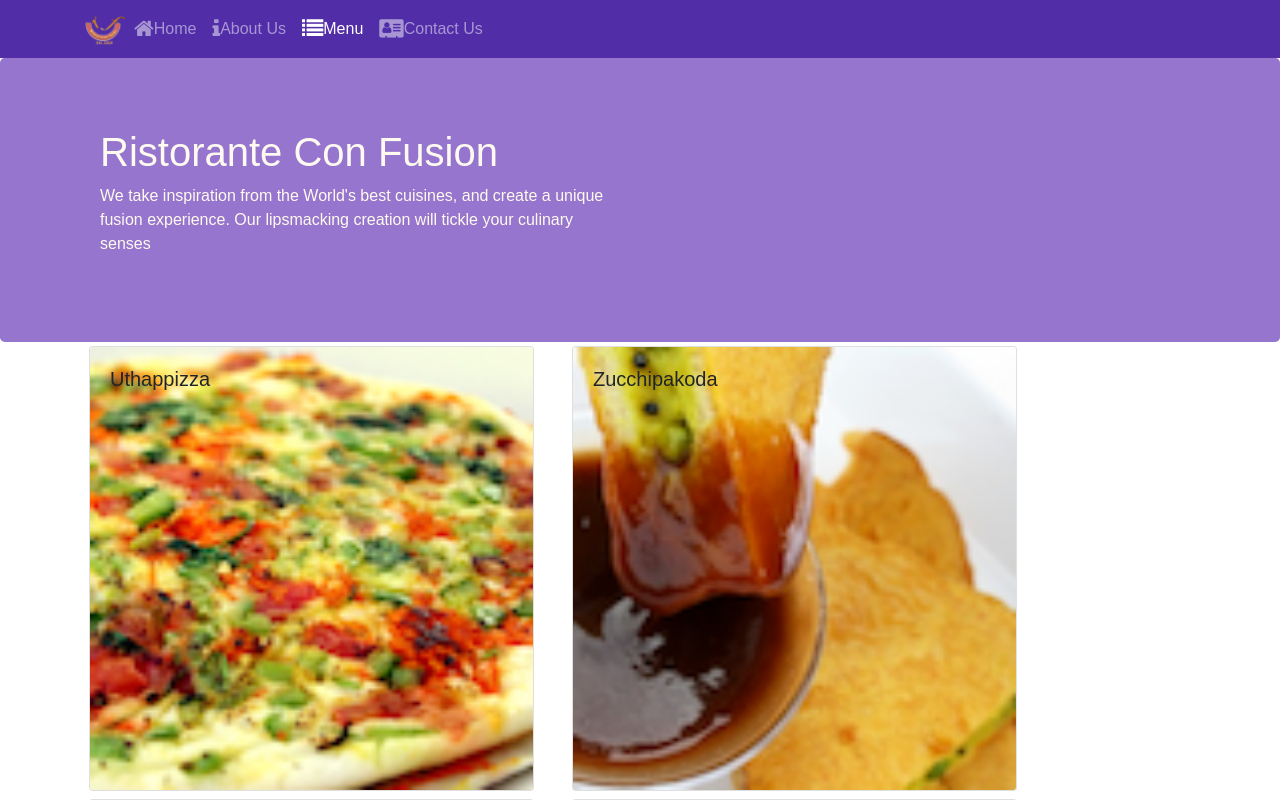
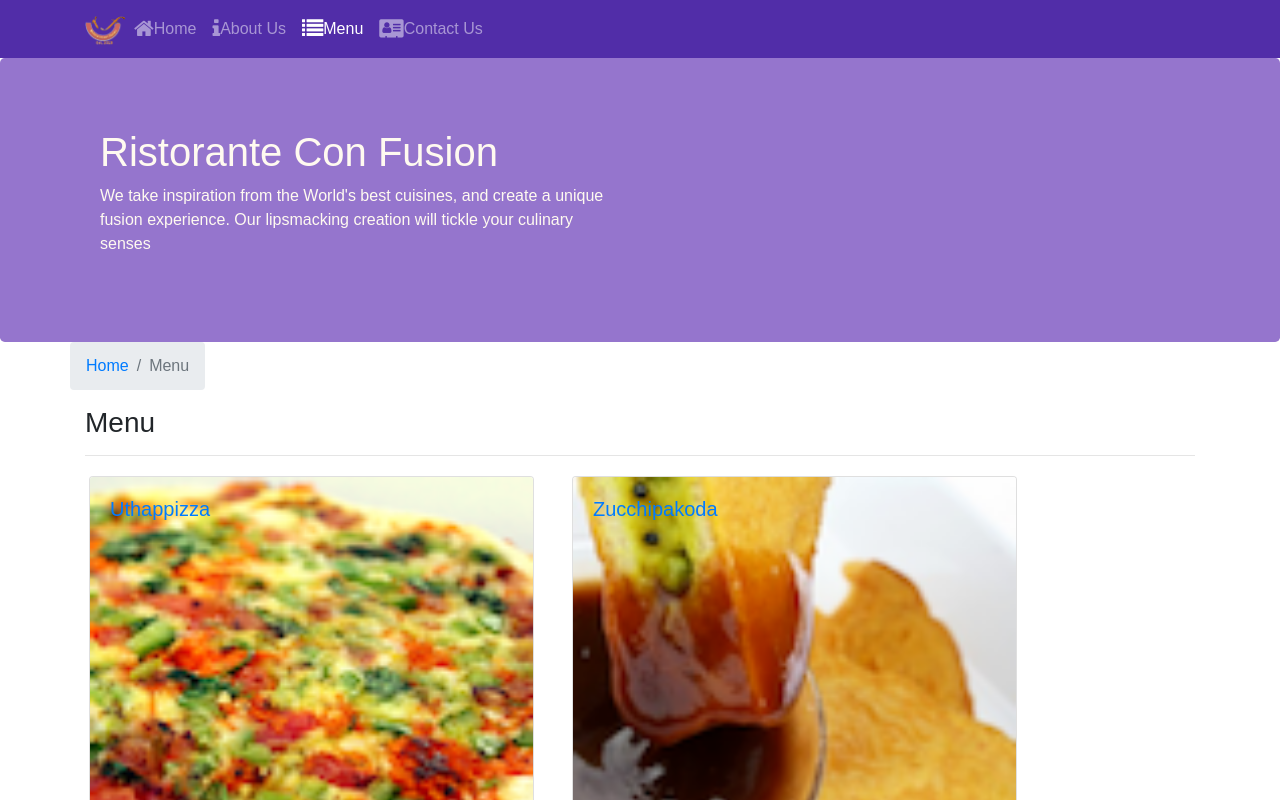
Before and after one commit to avilchezgr/coursera-app, a React (Create React App) app: page /menu in a window 1280 px wide. Shown: the top 800 px of the page. Built offline with nearby package versions, Linux system fonts and the light colour scheme.

Commit message:
single page applications part 2

```diff
--- a/src/components/ContactComponent.js
+++ b/src/components/ContactComponent.js
@@ -1,8 +1,20 @@
 import React from 'react';
-
+import {Breadcrumb, BreadcrumbItem} from 'reactstrap';
+import {Link} from 'react-router-dom';
 const Contact = () =>{
 	return(
         <div className="container">
+			<div className="row">
+				<Breadcrumb>
+					<BreadcrumbItem><Link to='/home'>Home</Link></BreadcrumbItem>
+					<BreadcrumbItem active>Contact Us</BreadcrumbItem>
+				</Breadcrumb>
+				<div className="col-12">
+					<h3>Contact Us</h3>
+					<hr/>
+				</div>
+
+			</div>
             <div className="row row-content">
                 <div className="col-12">
                 <h3>Location Information</h3>
--- a/src/components/DishDetailComponent.js
+++ b/src/components/DishDetailComponent.js
@@ -1,13 +1,25 @@
 import React, {Component} from 'react';
-import { Card, CardImg, CardImgOverlay, CardText, CardBody, CardTitle } from 'reactstrap';
-
+import { Card, CardImg, CardImgOverlay, CardText, CardBody, CardTitle, Breadcrumb, BreadcrumbItem} from 'reactstrap';
+import {Link} from 'react-router-dom';
 const  DishDetailComponent = (props) =>{
 
 	let  dish  = props.selectedDish;
 	if (dish != null ) {
 
 		return (
-	  <React.Fragment>
+
+			<div className="container">
+			<div className="row">
+				<Breadcrumb>
+						<BreadcrumbItem><Link to='/menu'>Menu</Link></BreadcrumbItem>
+						<BreadcrumbItem active>{dish.name}</BreadcrumbItem>
+				</Breadcrumb>
+				<div className="col-12">
+					<h3>{dish.name}</h3>
+					<hr/>
+				</div>
+			</div>
+			<div className="row">
 					  <div className="col-12 col-md-5 m-1">
 							<Card>
 							  <CardImg width="100%" src={dish.image} alt={dish.name}/>
@@ -17,10 +29,14 @@
 							  </CardBody>
 							</Card>
 					  </div>
+
+
 						<DishDetailComments
-			comments = {dish.comments}
+							comments = {props.comments}
 						/>
-		</React.Fragment>
+
+			</div>
+			</div>
 		);
 	} else {
 	  return (
--- a/src/components/MainComponent.js
+++ b/src/components/MainComponent.js
@@ -15,10 +15,7 @@
 import  {Switch, Route, Redirect} from 'react-router-dom';
 
 class Main extends Component {
-  /**
-   * Constructor
-   * @param props properties
-   */
+
   constructor(props) {
     super(props);
 
@@ -26,15 +23,11 @@
       dishes: DISHES,
 	  comments: COMMENTS,
 	  promotions: PROMOTIONS,
-	  leaders: LEADERS,
-	  selectedDish: null
+	  leaders: LEADERS
     };
   }
 
-  /**
-   * All React components must
-   * implement the render() method
-   */
+
   render() {
 	const HomeComponent = () => {
 		return (
@@ -45,6 +38,12 @@
 			leader= {this.state.leaders.filter( (leader) =>leader.featured)[0]}
 		/>);
 	};
+	const DishWithId = ({match})  => {
+		return (
+			<DishDetailComponent selectedDish={this.state.dishes.filter( (dish) => dish.id === parseInt(match.params.dishId,10))[0]}
+			comments={this.state.comments.filter( (comment) => comment.dishId === parseInt(match.params.dishId,10))}/>
+		);
+	};
     return (
 		<div>
 			<Header/>
@@ -52,6 +51,7 @@
 				<Route path="/home" component={HomeComponent}/>
 				<Route exact path="/contactus" component={Contact}/>
 				<Route exact path="/menu" component={() => <Menu dishes={this.state.dishes} selectDish={this.handleSelectDish}/>}/>
+				<Route path="/menu/:dishId" component={DishWithId} />
 				<Redirect to="/home" />
 			</Switch>
 			<Footer/>
--- a/src/components/MenuComponent.js
+++ b/src/components/MenuComponent.js
@@ -1,17 +1,19 @@
 import React from 'react';
-import { Card, CardImg, CardImgOverlay, CardText, CardBody, CardTitle } from 'reactstrap';
-
+import { Card, CardImg, CardImgOverlay, CardText, CardBody, CardTitle, Breadcrumb, BreadcrumbItem} from 'reactstrap';
+import {Link} from 'react-router-dom';
 
 
 function RenderMenuItem ({selectDish,dish}) {
 
 	return (
-		  <Card onClick={() => selectDish(dish.id)}>
-            <CardImg width="100%" src={dish.image} alt={dish.name}/>
-            <CardImgOverlay>
-              <CardTitle>{dish.name}</CardTitle>
-            </CardImgOverlay>
-          </Card>
+		  <Card>
+			<Link to={`/menu/${dish.id}`}>
+				<CardImg width="100%" src={dish.image} alt={dish.name}/>
+				<CardImgOverlay>
+				  <CardTitle>{dish.name}</CardTitle>
+				</CardImgOverlay>
+			</Link>
+		  </Card>
 
 	);
 }
@@ -25,7 +27,6 @@
 			<RenderMenuItem
 				selectDish={props.selectDish}
 				dish={dish}
-
 			/>
         </div>
       );
@@ -33,6 +34,16 @@
 
     return (
       <div className="container">
+        <div className="row">
+			<Breadcrumb>
+				<BreadcrumbItem><Link to='/home'>Home</Link></BreadcrumbItem>
+				<BreadcrumbItem active>Menu</BreadcrumbItem>
+			</Breadcrumb>
+			<div className="col-12">
+				<h3>Menu</h3>
+				<hr/>
+			</div>
+		</div>
         <div className="row">
           {menu}
         </div>
```
Lines whose indentation alone changed are shown as unchanged.
